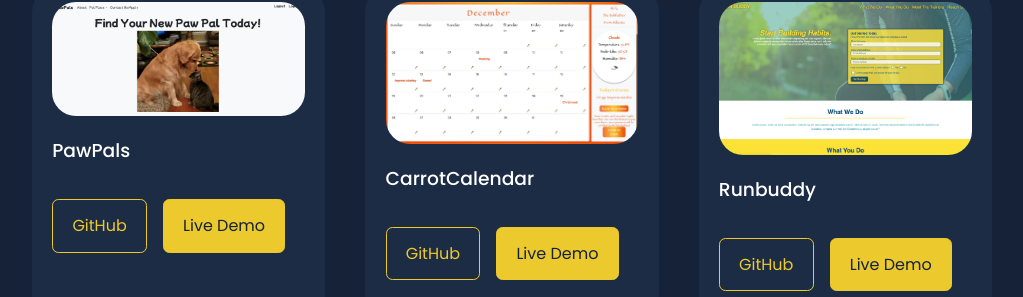
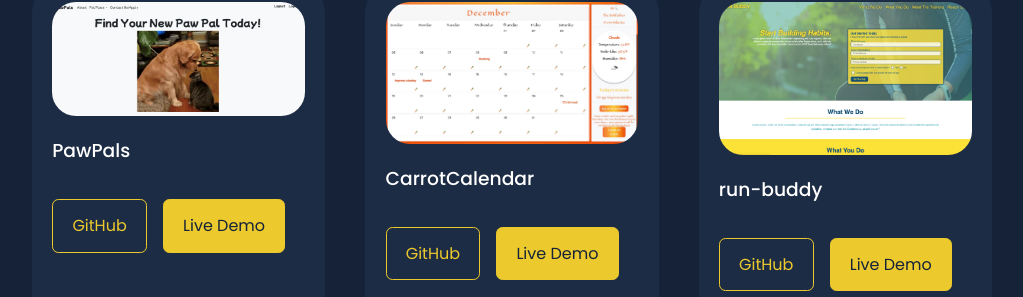
Before and after one commit to mriya20/portfolio, a React (Create React App) app: page / in a window 1280 px wide. Shown: the part 3424-3721 px from the top of the page, without its empty margins (128-1151 px from the left). Built offline with nearby package versions, Linux system fonts and the light colour scheme.

Commit message:
fixed error

```diff
--- a/src/components/Portfolio/Porfolio.jsx
+++ b/src/components/Portfolio/Porfolio.jsx
@@ -26,7 +26,7 @@ const Portfolio = () => {
             toolsUsed: ['NodeJs', 'JQuery', 'Firebase', 'Day.js', 'Bootstrap', 'OpenWeather', 'WorldTime']
         },
         {
-            name: "Runbuddy",
+            name: "run-buddy",
             deployedLink: "https://mriya20.github.io/run-buddy/",
             image: require('../../assets/runbuddy.png'),
             fadeDuration: '1200',
```
